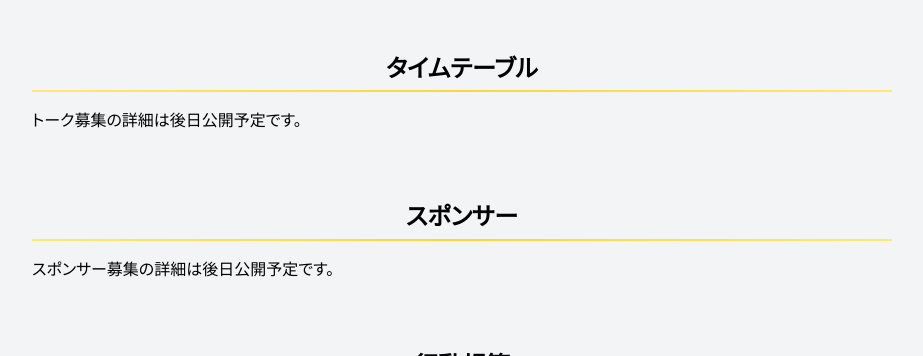
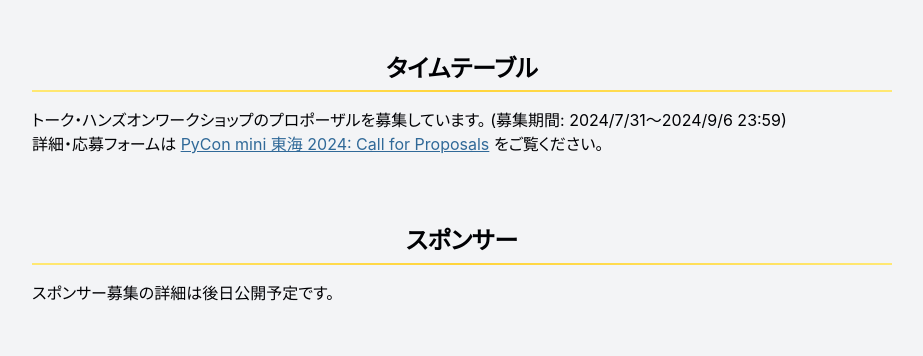
Before and after one commit to pycon-mini-tokai/pycon-mini-tokai.github.io, a plain HTML site: page 2024/index.html in a window 1280 px wide. Shown: the part 1616-1972 px from the top of the page, without its empty margins (178-1101 px from the left). Drawn offline with Linux system fonts and the light colour scheme.

Commit message:
Add Call for Proposals

```diff
--- a/2024/index.html
+++ b/2024/index.html
@@ -90,7 +90,7 @@
       <h1><img src="assets/logo.svg" alt="PyCon mini 東海のロゴ"></h1>
       <div class="lead">
         2024/11/16 @名古屋<br>
-        開催準備中 &amp; スタッフ募集中
+        プロポーザル募集中
       </div>
     </div>
   </div>
@@ -172,7 +172,13 @@
       <div class="row">
         <div class="col">
           <h2>タイムテーブル</h2>
-          <p>トーク募集の詳細は後日公開予定です。</p>
+          <p>
+            トーク・ハンズオンワークショップのプロポーザルを募集しています。
+            (募集期間: 2024/7/31〜2024/9/6 23:59)<br>
+            詳細・応募フォームは
+            <a href="https://docs.google.com/document/d/17ruR-T-yFQkV-jDFvVvDmthJ96tf6-Qlyh55VjHwq3E/edit?usp=sharing" target="_blank" rel="noopener noreferrer">PyCon mini 東海 2024: Call for Proposals</a>
+            をご覧ください。
+          </p>
         </div>
       </div>
     </div>
```
